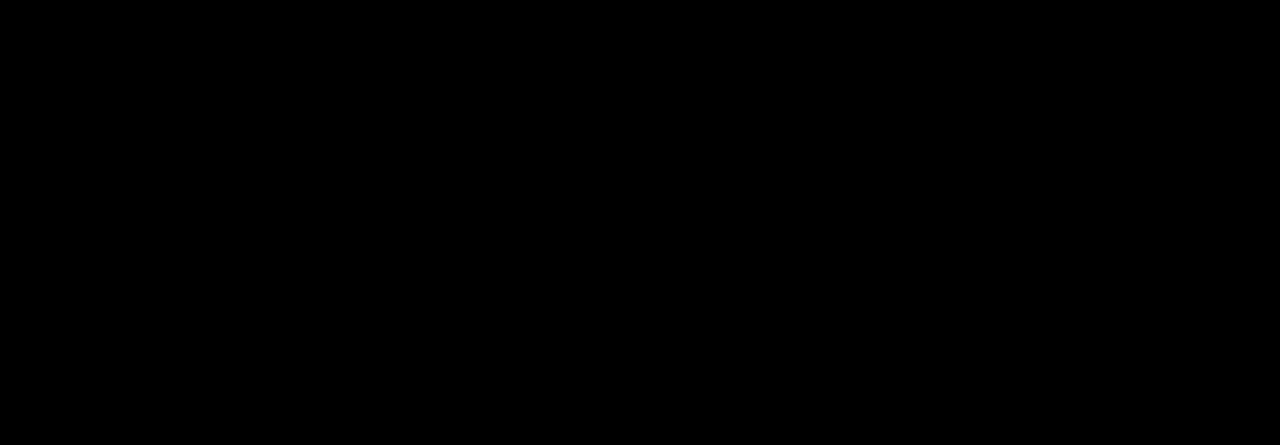
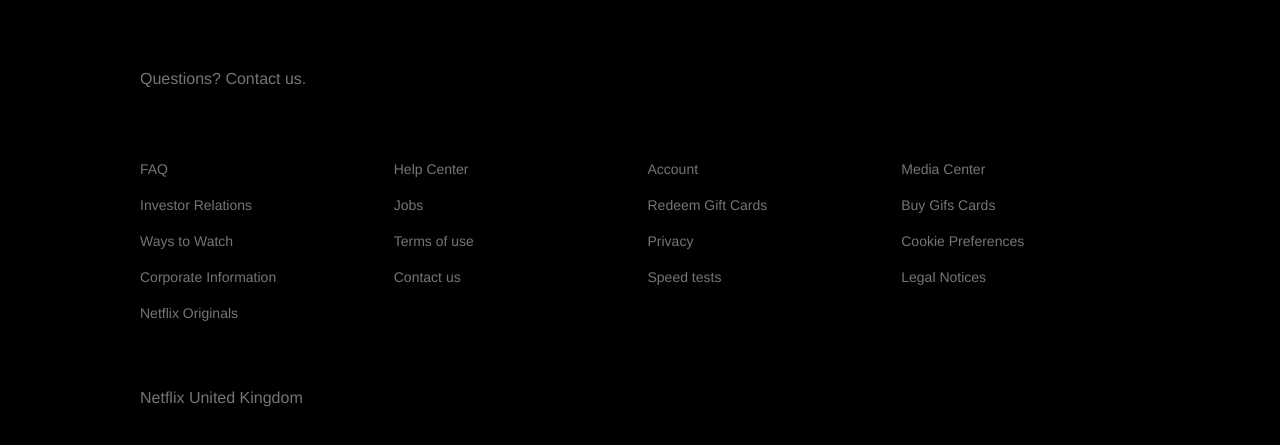
Before and after one commit to lumat18/netflix-clone, a React (Create React App) app: page / in a window 1280 px wide. Shown: the part 1253-1698 px from the top of the page. Before the commit the page ends 1237 px from the top, so only its background shows below. Built offline with nearby package versions, Linux system fonts and the light colour scheme; the HTML template or start-up script is replaced by a standard one.

Commit message:
create footer

```diff
--- a/src/App.js
+++ b/src/App.js
@@ -1,22 +1,12 @@
 import React from 'react';
-import jumboData from './fixtures/jumbo.json';
-import Jumbotron from './components/jumbotron';
+import { FooterContainer } from './containers/footer';
+import { JumbotronContainer } from './containers/jumbotron';
 
 export default function App() {
   return (
-    <Jumbotron.Container>
-      {jumboData.map((item) => (
-        <Jumbotron key={item.id} direction={item.direction}>
-          <Jumbotron.Pane>
-            <Jumbotron.Title>{item.title}</Jumbotron.Title>
-            <Jumbotron.SubTitle>{item.subTitle}</Jumbotron.SubTitle>
-          </Jumbotron.Pane>
-
-          <Jumbotron.Pane>
-            <Jumbotron.Image src={item.image} alt={item.alt} />
-          </Jumbotron.Pane>
-        </Jumbotron>
-      ))}
-    </Jumbotron.Container>
+    <>
+      <JumbotronContainer />
+      <FooterContainer />
+    </>
   );
 }
--- /dev/null
+++ b/src/components/footer/index.js
@@ -0,0 +1,30 @@
+import React from 'react';
+import { Container, Row, Column, Link, Title, Text, Break } from './styles/footer';
+
+export default function Footer({ children, ...restProps }) {
+  return <Container {...restProps}>{children}</Container>;
+}
+
+Footer.Row = function FooterRow({ children, ...restProps }) {
+  return <Row {...restProps}>{children}</Row>;
+};
+
+Footer.Column = function FooterColumn({ children, ...restProps }) {
+  return <Column {...restProps}>{children}</Column>;
+};
+
+Footer.Link = function FooterLink({ children, ...restProps }) {
+  return <Link {...restProps}>{children}</Link>;
+};
+
+Footer.Title = function FooterTitle({ children, ...restProps }) {
+  return <Title {...restProps}>{children}</Title>;
+};
+
+Footer.Text = function FooterText({ children, ...restProps }) {
+  return <Text {...restProps}>{children}</Text>;
+};
+
+Footer.Break = function FooterBreak({ children, ...restProps }) {
+  return <Break {...restProps}>{children}</Break>;
+};
--- /dev/null
+++ b/src/components/footer/styles/footer.js
@@ -0,0 +1,53 @@
+import styled from 'styled-components/macro';
+
+export const Container = styled.div`
+  display: flex;
+  padding: 70px 56px;
+  margin: auto;
+  max-width: 1000px;
+  flex-direction: column;
+
+  @media (max-width: 1000px) {
+    padding: 70px 30px;
+  }
+`;
+
+export const Row = styled.div`
+  display: grid;
+  grid-template-columns: repeat(auto-fill, minmax(210px, 1fr));
+  grid-gap: 15px;
+
+  @media (max-width: 1000px) {
+    grid-template-columns: repeat(auto-fill, minmax(150px, 1fr));
+  }
+`;
+
+export const Column = styled.div`
+  display: flex;
+  flex-direction: column;
+  text-align: left;
+`;
+
+export const Link = styled.a`
+  color: #757575;
+  margin-bottom: 20px;
+  font-size: 14px;
+  text-decoration: none;
+`;
+
+export const Title = styled.p`
+  font-size: 16px;
+  color: #757575;
+  margin-bottom: 40px;
+`;
+
+export const Text = styled.p`
+  font-size: 16px;
+  color: #757575;
+  margin-bottom: 40px;
+`;
+
+export const Break = styled.p`
+  flex-basis: 100%;
+  height: 0;
+`;
--- /dev/null
+++ b/src/components/index.js
@@ -0,0 +1,2 @@
+export { default as Jumbotron } from './jumbotron';
+export { default as Footer } from './footer';
--- /dev/null
+++ b/src/containers/footer.js
@@ -0,0 +1,40 @@
+import React from 'react';
+import { Footer } from '../components';
+
+export function FooterContainer() {
+  return (
+    <Footer>
+      <Footer.Title>Questions? Contact us.</Footer.Title>
+      <Footer.Break />
+      <Footer.Row>
+        <Footer.Column>
+          <Footer.Link href="#">FAQ</Footer.Link>
+          <Footer.Link href="#">Investor Relations</Footer.Link>
+          <Footer.Link href="#">Ways to Watch</Footer.Link>
+          <Footer.Link href="#">Corporate Information</Footer.Link>
+          <Footer.Link href="#">Netflix Originals</Footer.Link>
+        </Footer.Column>
+        <Footer.Column>
+          <Footer.Link href="#">Help Center</Footer.Link>
+          <Footer.Link href="#">Jobs</Footer.Link>
+          <Footer.Link href="#">Terms of use</Footer.Link>
+          <Footer.Link href="#">Contact us</Footer.Link>
+        </Footer.Column>
+        <Footer.Column>
+          <Footer.Link href="#">Account</Footer.Link>
+          <Footer.Link href="#">Redeem Gift Cards</Footer.Link>
+          <Footer.Link href="#">Privacy</Footer.Link>
+          <Footer.Link href="#">Speed tests</Footer.Link>
+        </Footer.Column>
+        <Footer.Column>
+          <Footer.Link href="#">Media Center</Footer.Link>
+          <Footer.Link href="#">Buy Gifs Cards</Footer.Link>
+          <Footer.Link href="#">Cookie Preferences</Footer.Link>
+          <Footer.Link href="#">Legal Notices</Footer.Link>
+        </Footer.Column>
+      </Footer.Row>
+      <Footer.Break />
+      <Footer.Text>Netflix United Kingdom</Footer.Text>
+    </Footer>
+  );
+}
--- /dev/null
+++ b/src/containers/jumbotron.js
@@ -0,0 +1,22 @@
+import React from 'react';
+import jumboData from '../fixtures/jumbo.json';
+import { Jumbotron } from '../components';
+
+export function JumbotronContainer() {
+  return (
+    <Jumbotron.Container>
+      {jumboData.map((item) => (
+        <Jumbotron key={item.id} direction={item.direction}>
+          <Jumbotron.Pane>
+            <Jumbotron.Title>{item.title}</Jumbotron.Title>
+            <Jumbotron.SubTitle>{item.subTitle}</Jumbotron.SubTitle>
+          </Jumbotron.Pane>
+
+          <Jumbotron.Pane>
+            <Jumbotron.Image src={item.image} alt={item.alt} />
+          </Jumbotron.Pane>
+        </Jumbotron>
+      ))}
+    </Jumbotron.Container>
+  );
+}
```
Also changed, not shown: src/pages/home.js (added).
